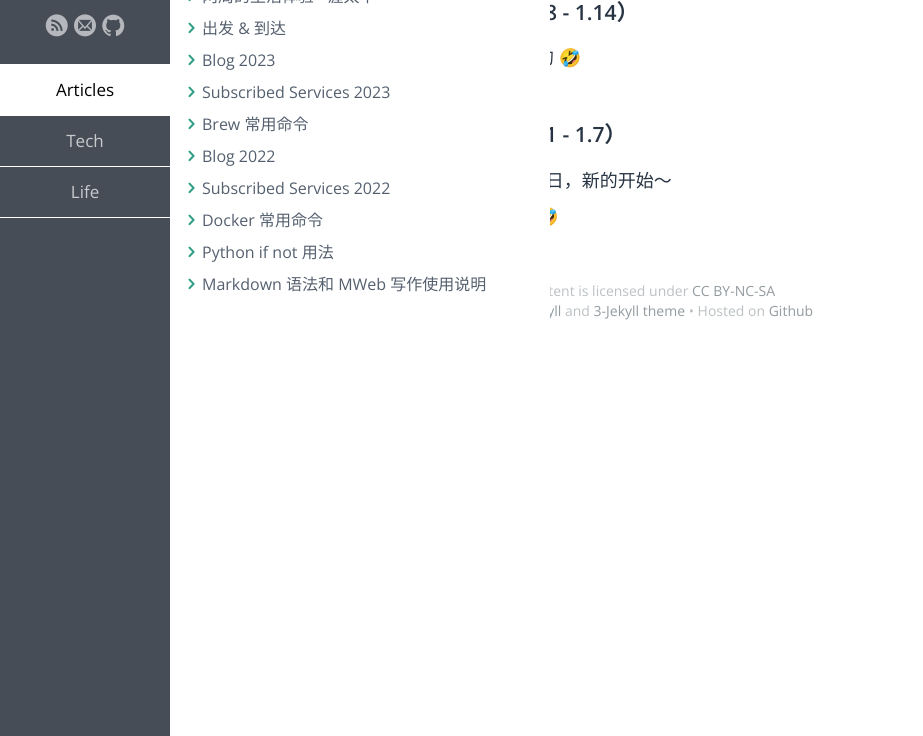
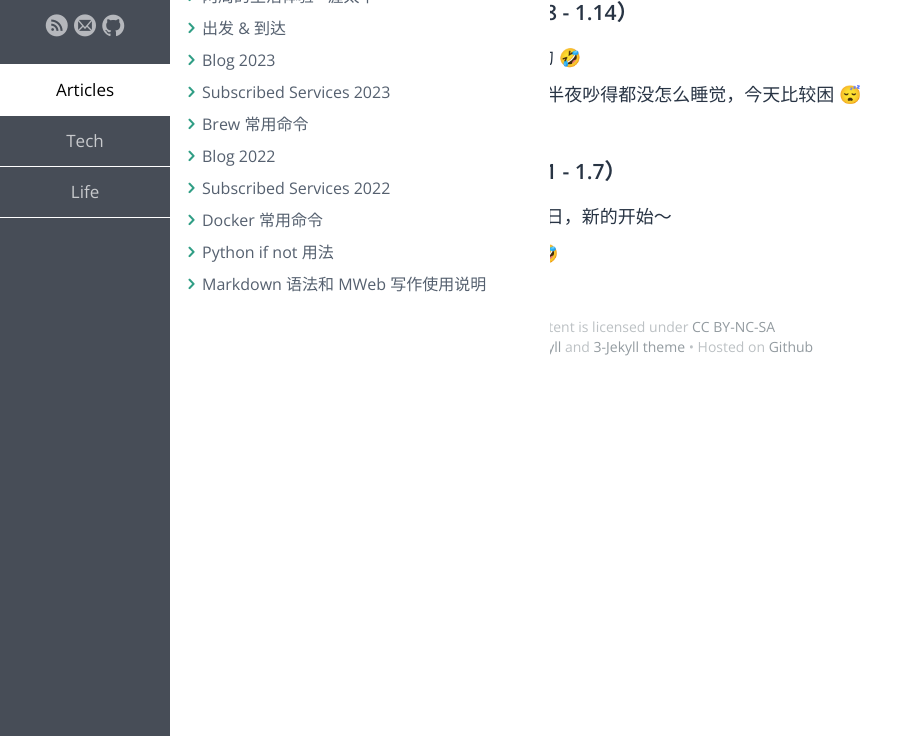
Before and after one commit to samxupeiran/samxupeiran.github.io, a Jekyll site: the page built from _posts/life/2024-01-02-my-blog.md, in a window 1280 px wide, cut to the strip 164-900 px from the top of the page. Shown: the whole strip, without its empty margins (0-923 px from the left). Built offline with Jekyll 4.4.1, drawn with Linux system fonts in a browser that asks for light colours; some web fonts are replaced.

Commit message:
feat: add weekly blog 1.10

```diff
--- a/_posts/life/2024-01-02-my-blog.md
+++ b/_posts/life/2024-01-02-my-blog.md
@@ -8,6 +8,7 @@ tags: Blog
 
 - ### 2024 年 1 月 第 2 周（1.8 - 1.14）
      - 1.8 周一，还是比较忙碌的 🤣
+     - 1.10 刮了一夜的大风，后半夜吵得都没怎么睡觉，今天比较困 😴
 
 - ### 2024 年 1 月 第 1 周（1.1 - 1.7）
      - 1.2 2024 年的第一个工作日，新的开始～
```
